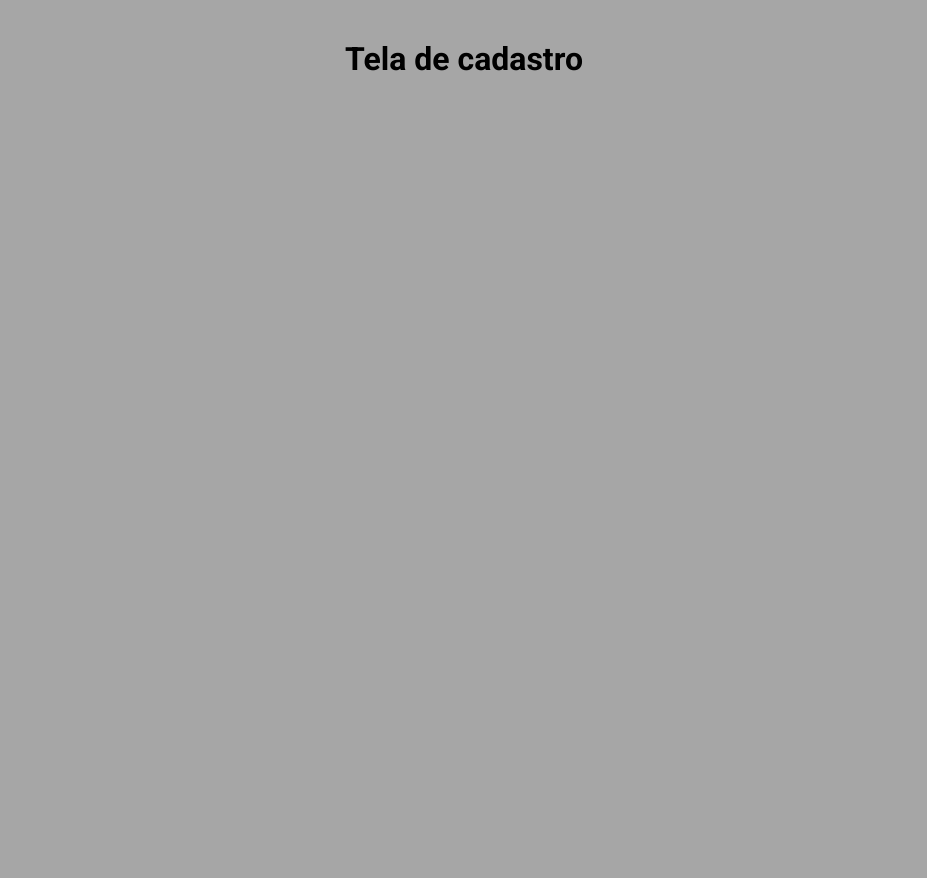
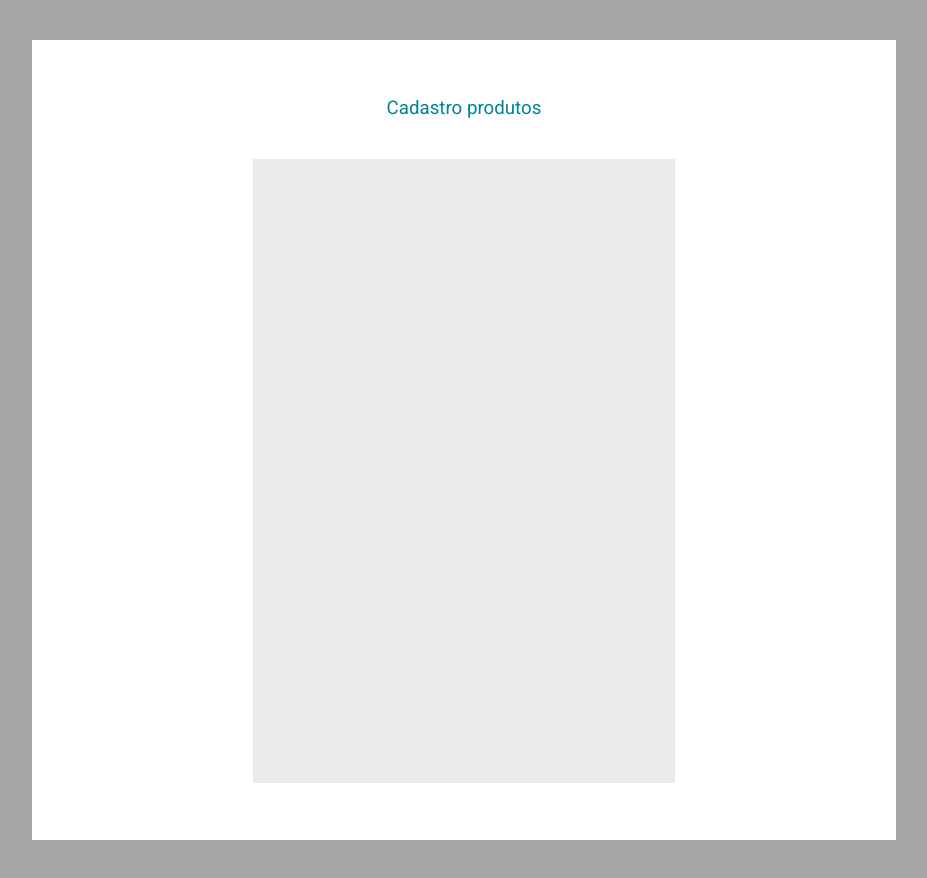
Before and after one commit to cleitonomariano/Teste-Imagens-folheados, a React (Create React App) app: page / in a window 1280 px wide. Shown: the whole page, without its empty margins (176-1103 px from the left). Before the commit the page ends 800 px from the top, so only its background shows below. Built offline with nearby package versions, Linux system fonts and the light colour scheme.

Commit message:
feature/5-create-container-and-content

```diff
--- a/src/Components/Container/container.tsx
+++ /dev/null
@@ -1,5 +0,0 @@
-import React from 'react';
-
-const Container: React.FC = () => <div />;
-
-export default Container;
--- a/src/Pages/Cadastro/cadastro.tsx
+++ b/src/Pages/Cadastro/cadastro.tsx
@@ -1,5 +1,14 @@
 import React from 'react';
 
-const Cadastro: React.FC = () => <h1>Tela de cadastro</h1>;
+import { Container, Content } from './styles';
 
+const Cadastro: React.FC = () => (
+  <>
+    <Container>
+      <h3>Cadastro produtos</h3>
+
+      <Content />
+    </Container>
+  </>
+);
 export default Cadastro;
--- /dev/null
+++ b/src/Pages/Cadastro/styles.ts
@@ -0,0 +1,21 @@
+import styled from 'styled-components';
+
+export const Container = styled.div`
+  height: 100vh;
+  width: 94%;
+  background: #fff;
+  padding-top: 40px;
+  padding: 10px;
+  text-align: center;
+  display: flex;
+  align-items: center;
+  justify-content: center;
+  flex-direction: column;
+`;
+export const Content = styled.div`
+  width: 50%;
+  background: #ebebeb;
+  height: 80%;
+  margin-top: 40px;
+  padding: 10px;
+`;
--- a/src/styles/global.ts
+++ b/src/styles/global.ts
@@ -15,6 +15,13 @@ export default createGlobalStyle`
   body, input, button {
     font: 16px Roboto, sans-serif
   }
+  button {
+    cursor: pointer
+  }
+  h1, h2, h3, h4, h5, h6, strong {
+    font-weight: 500;
+    color: #008396
+  }
   #root {
     display: flex;
     max-width: 960px;
```
Also changed, not shown: .eslintrc.json, 1 other file (tests, documents, lock files or other folders).
